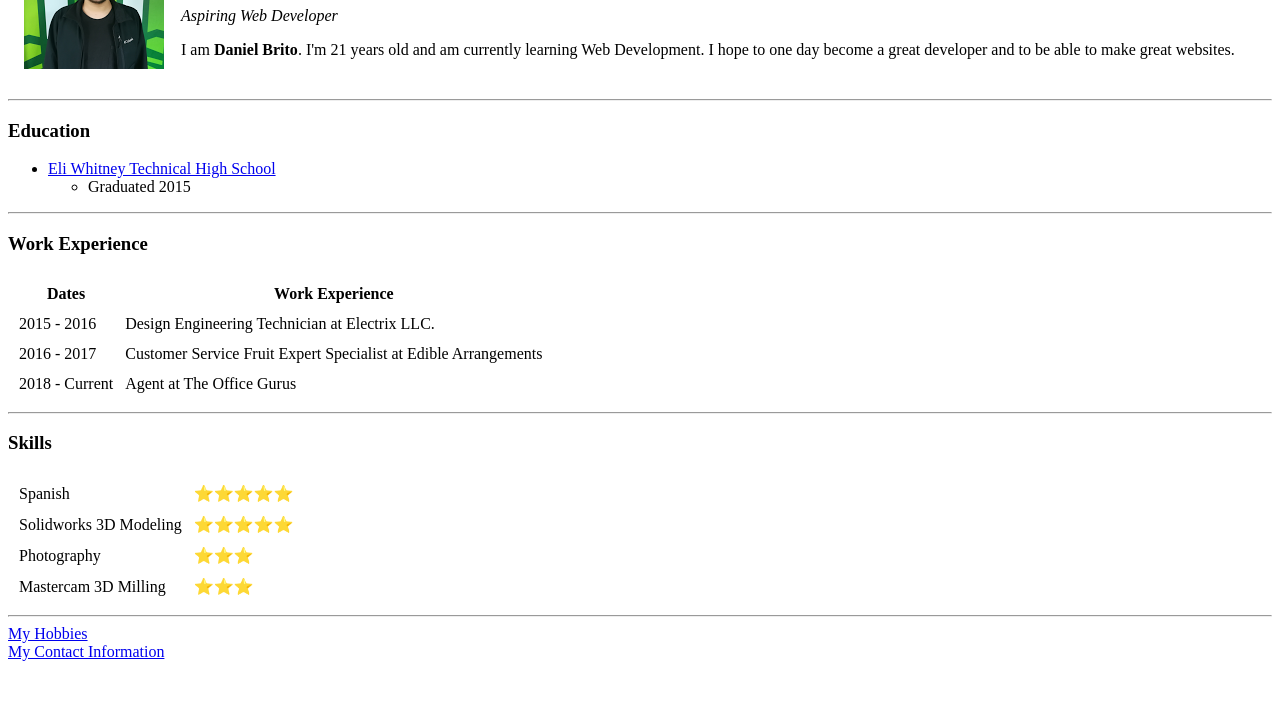
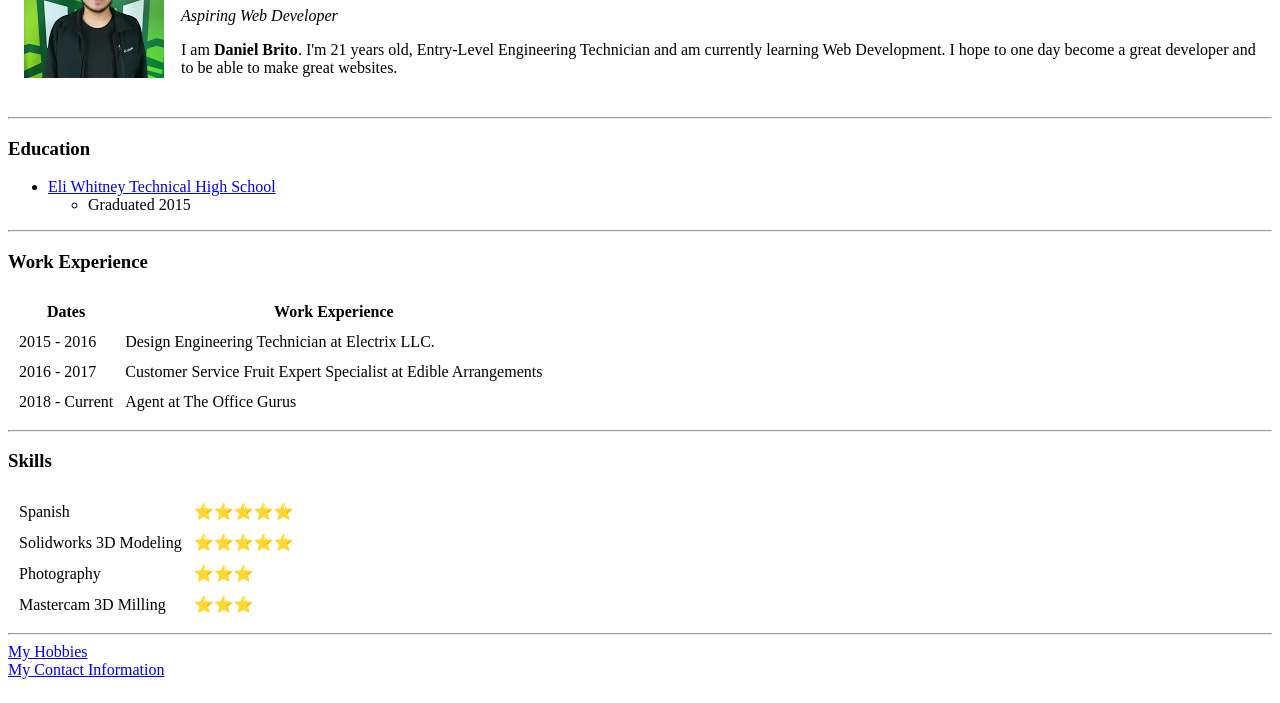
Before and after one commit to DanielBrito116/CV, a plain HTML site: page index.html in a window 1280 px wide. Shown: the part 97-800 px from the top of the page. Drawn offline with Linux system fonts and the light colour scheme.

Commit message:
Updated bio info

```diff
--- a/index.html
+++ b/index.html
@@ -13,7 +13,7 @@
       <td>
         <h1>Daniel A. Brito Valle</h1>
         <p><em>Aspiring Web Developer</em></p>
-        <p>I am <strong>Daniel Brito</strong>. I'm 21 years old and am currently learning Web Development.
+        <p>I am <strong>Daniel Brito</strong>. I'm 21 years old, Entry-Level Engineering Technician and am currently learning Web Development.
           I hope to one day become a great developer and to be able to make great websites.</p>
       </td>
     </tr>
```
